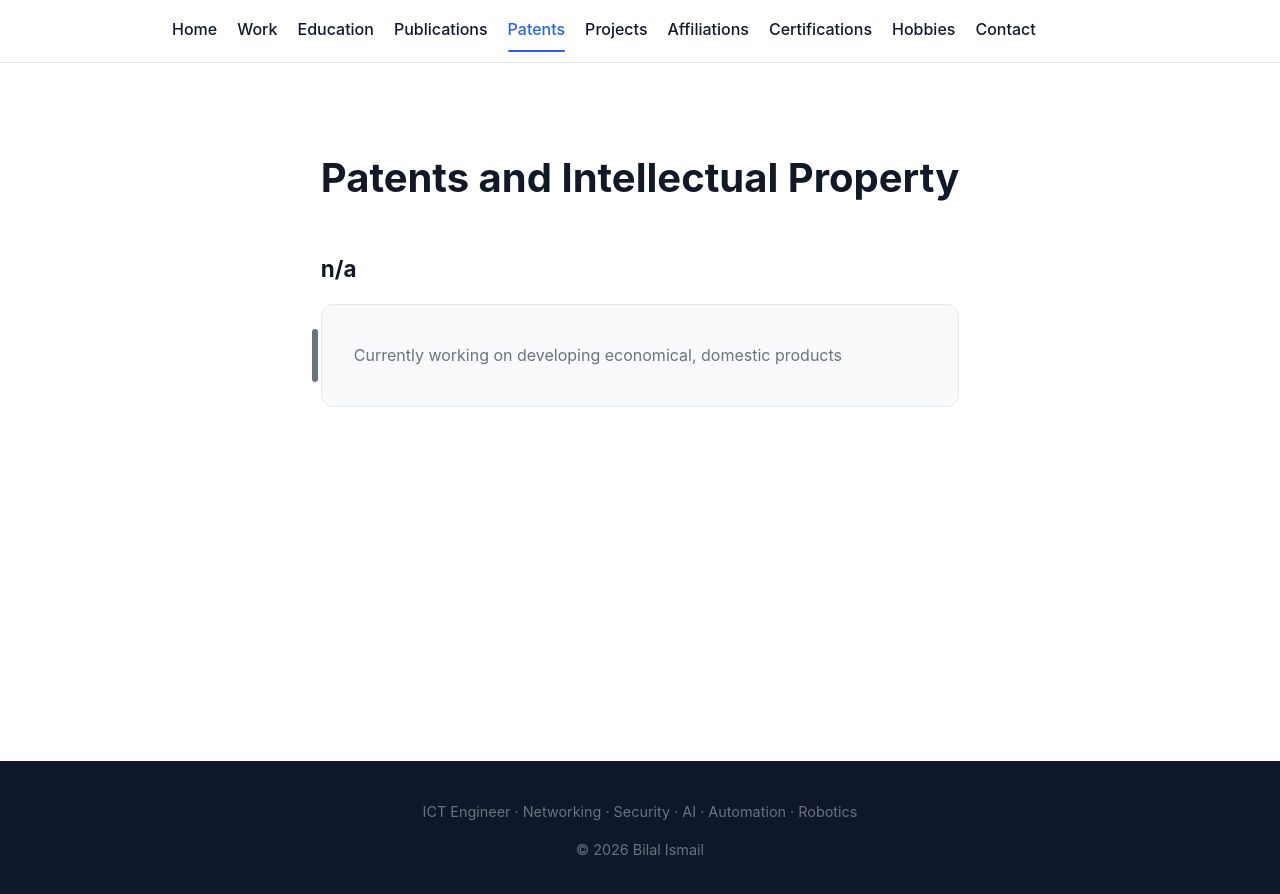
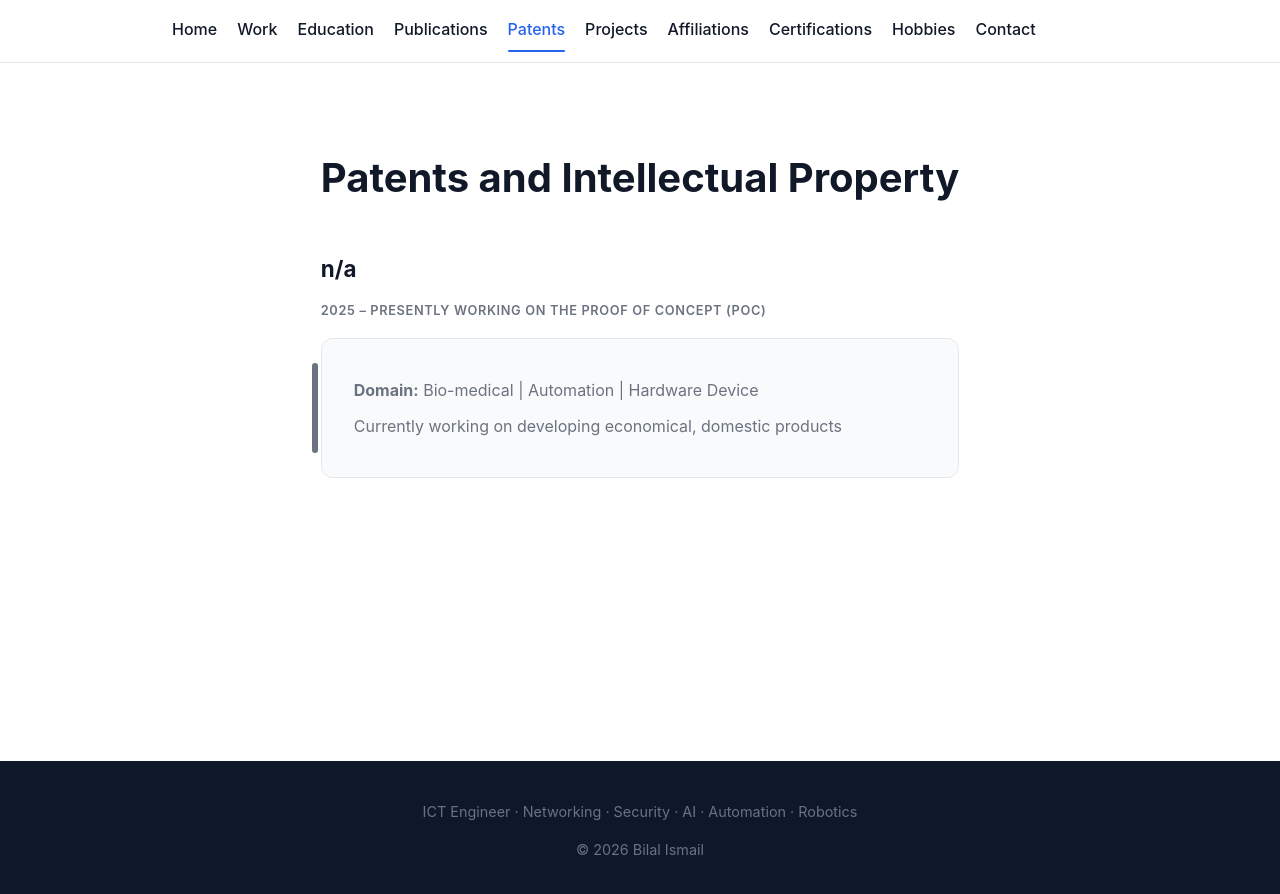
Before and after one commit to bilal-ismail/bilal-ismail.github.io, a Jekyll site: the page built from patents.md, in a window 1280 px wide. Shown: the top 894 px of the page. Built offline with Jekyll 4.4.1, drawn with Linux system fonts in a browser that asks for light colours.

Commit message:
Update patents.yml

```diff
--- a/_data/patents.yml
+++ b/_data/patents.yml
@@ -1,6 +1,7 @@
 - title: n/a
   # jurisdiction: region (e.g USPTO)
   # status: Preparing (e.g Pending)
-  # start: 2027
-  # domain: robotics
+  start: 2025
+  finish: presently working on the proof of concept (PoC)
+  domain: Bio-medical | Automation | Hardware Device
   summary:  Currently working on developing economical, domestic products
```
